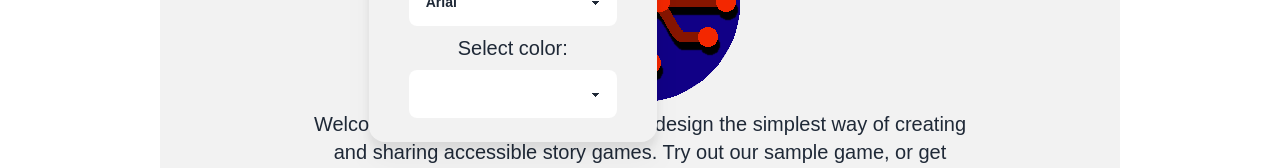
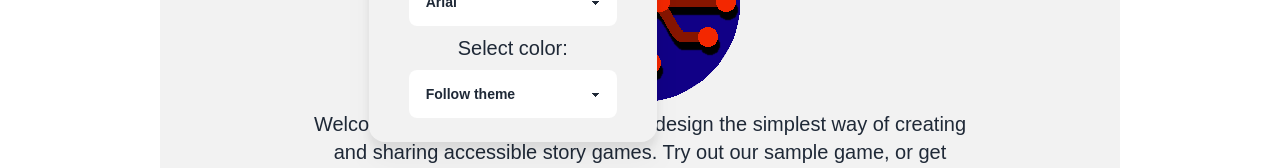
Before and after one commit to oponder2000/LiveLaughLove-2ndSemester, a Vue app in the folder Group-5-Live-Laugh-Love--main/app/: page / in a window 1280 px wide. Both pictures are taken after a click on the label "FONT". Shown: the part 214-382 px from the top of the page. Built offline with nearby package versions, Linux system fonts and the light colour scheme; what theme-change would draw is missing.

Commit message:
added 'Follow theme' option for text color

```diff
--- a/Group-5-Live-Laugh-Love--main/app/src/components/FontManager.vue
+++ b/Group-5-Live-Laugh-Love--main/app/src/components/FontManager.vue
@@ -11,6 +11,7 @@
     </select>
     <label class="text-xl text-center m-1">Select color:</label>
     <select class="select w-52 mx-auto m-1" v-model="fontStore.selectedColor">
+        <option value="" name="" selected>Follow theme</option>
         <option v-for="color in colors" class="option" :value="color">
             {{ color }}
         </option>
--- a/Group-5-Live-Laugh-Love--main/app/src/stores/fontStore.ts
+++ b/Group-5-Live-Laugh-Love--main/app/src/stores/fontStore.ts
@@ -3,9 +3,9 @@ import { defineStore } from "pinia";
 
 export const useFontStore = defineStore('font', () => {
     const fonts = ["Arial", "Times New Roman", "Verdana"];
-    const colors = [null, "white", "black", "red", "blue"]
+    const colors = ["White", "Black", "Red", "Blue"]
     const selectedFont = ref("Arial");
-    const selectedColor = ref(null);
+    const selectedColor = ref("");
 
     return {
         fonts,
```
